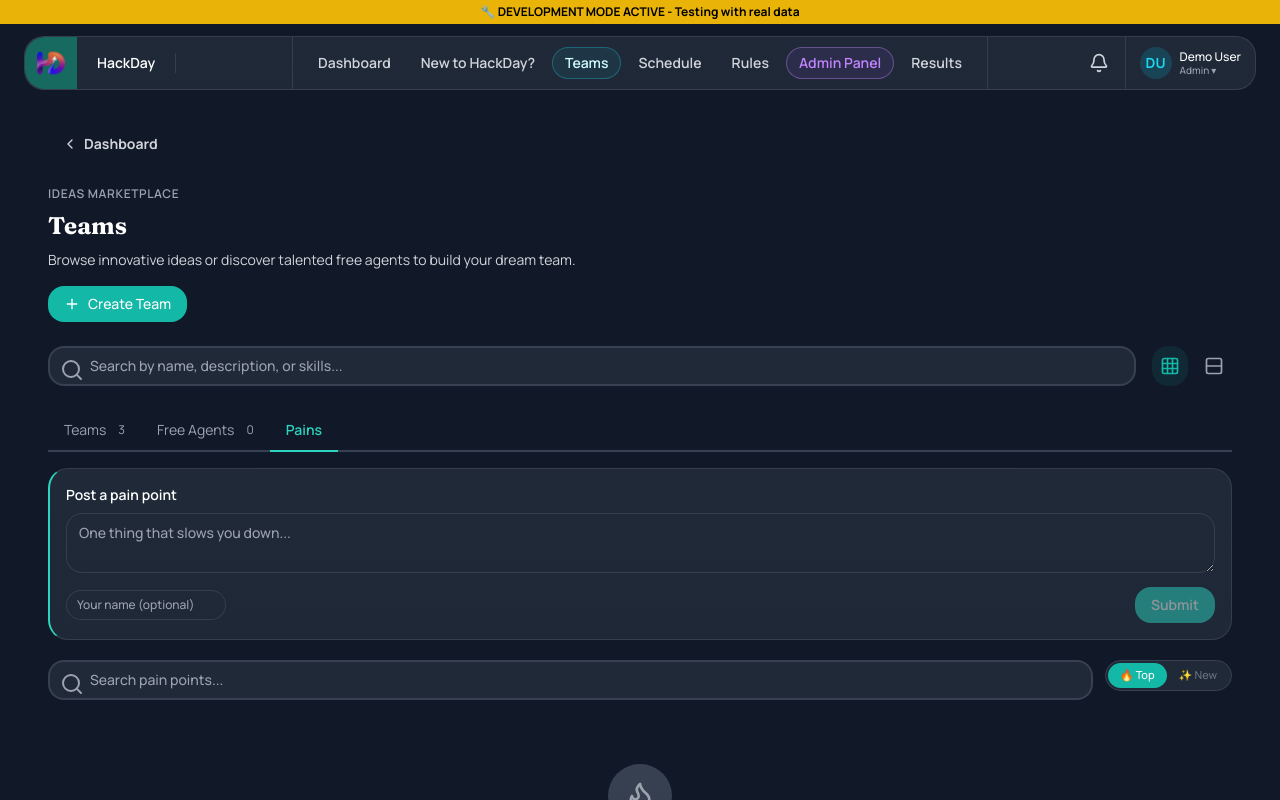
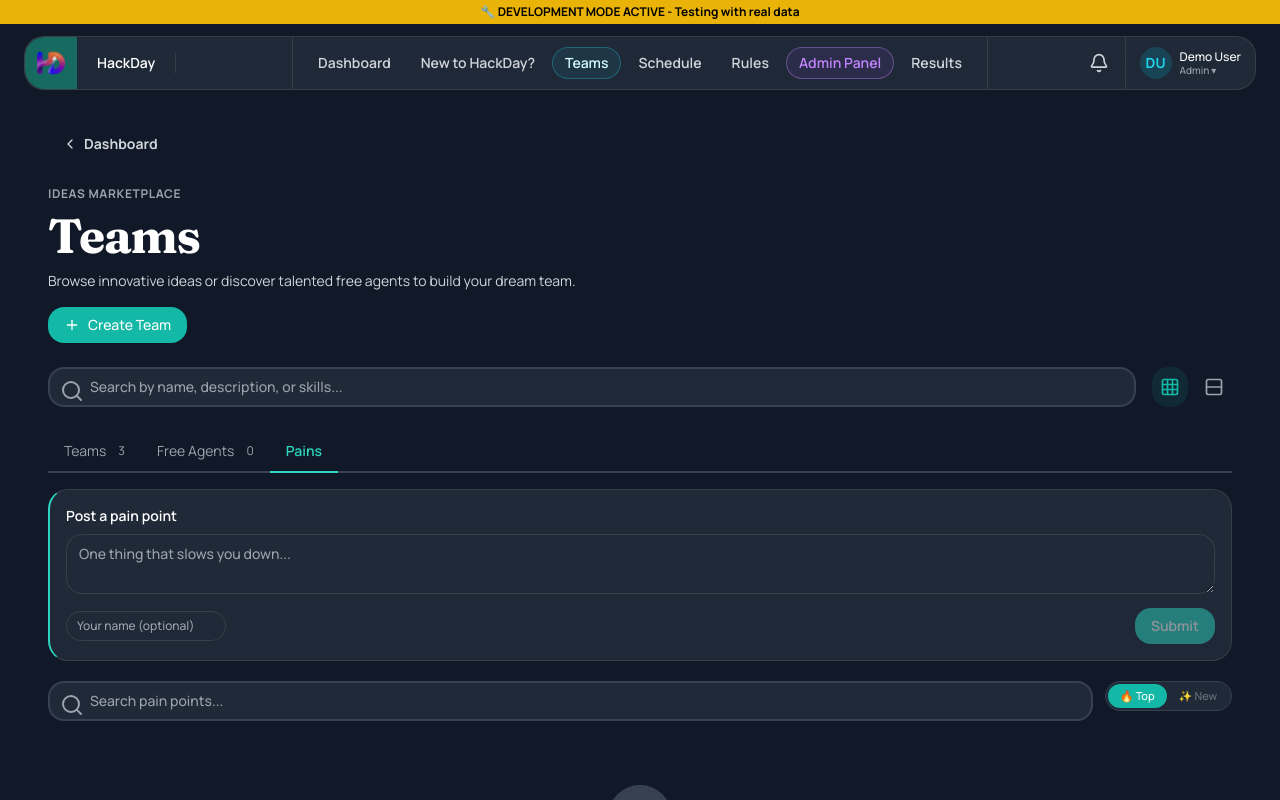
Before and after one commit to nickfine/hackcentral, a React (Vite) app in the folder forge-native/static/runtime-frontend/: page / in a window 1280 px wide. Both pictures are taken after a click on the button "Post a pain point". Shown: the top 800 px of the page. Built offline with nearby package versions, Linux system fonts and the light colour scheme.

Commit message:
fix(marketplace): standardise page title to match all other pages; bump to 1.2.135

```diff
--- a/forge-native/static/runtime-frontend/src/components/Marketplace.jsx
+++ b/forge-native/static/runtime-frontend/src/components/Marketplace.jsx
@@ -291,13 +291,13 @@ function Marketplace({
       <div className="mb-6">
         <BackButton onClick={() => onNavigate('dashboard')} label="Dashboard" />
         <div className="marketplace-page-header mt-6">
-          <p className="text-xs font-semibold uppercase tracking-wider text-gray-500 dark:text-gray-400 mb-2">
+          <p className="text-xs font-bold uppercase tracking-wider text-text-muted mb-2">
             Ideas Marketplace
           </p>
-          <h1 className="text-2xl font-bold text-gray-900 dark:text-white mb-2">
+          <h1 className="text-4xl sm:text-5xl font-black tracking-tight text-text-primary mb-2">
             Teams
           </h1>
-          <p className="text-sm font-normal text-gray-700 dark:text-gray-300 max-w-2xl mb-4">
+          <p className="text-sm font-normal text-text-secondary max-w-2xl mb-4">
             Browse innovative ideas or discover talented free agents to build your dream team.
           </p>
           <div className="flex items-center gap-3">
--- a/forge-native/static/runtime-frontend/src/data/constants.js
+++ b/forge-native/static/runtime-frontend/src/data/constants.js
@@ -4,7 +4,7 @@
  */
 
 // Bump this when deploying to help bust Atlassian CDN cache (see LEARNINGS_CURSOR.md)
-export const APP_VERSION = '1.2.134';
+export const APP_VERSION = '1.2.135';
 
 // Demo event ID - shared with HD26AI for unified demo data
 export const DEMO_EVENT_ID = 'demo-event-2026';
```
